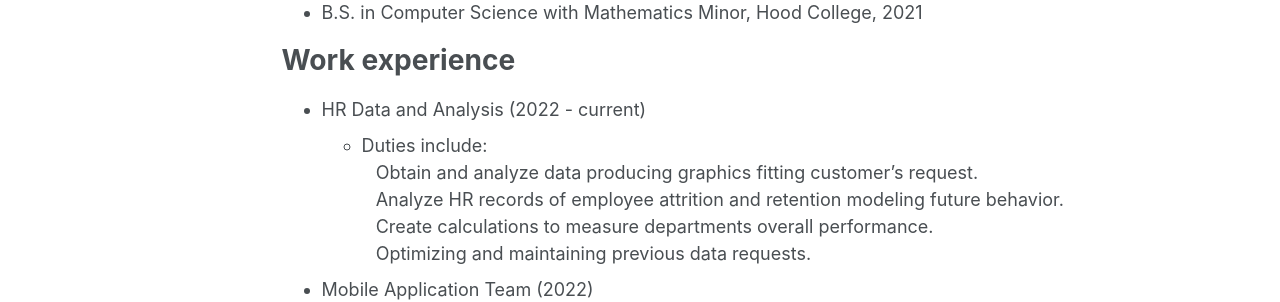
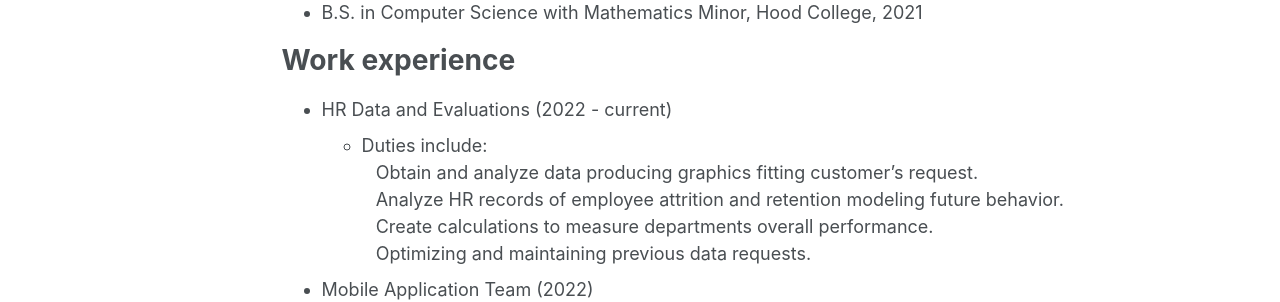
Before and after one commit to laurenthompson4477/Portfolio.github.io, a Jekyll site: the page built from _pages/cv.md, in a window 1280 px wide and 900 px high. Shown: the part 372-674 px from the top of the window. Built offline with Jekyll 4.4.1, drawn with Linux system fonts in a browser that asks for light colours.

Commit message:
Update cv.md

```diff
--- a/_pages/cv.md
+++ b/_pages/cv.md
@@ -19,7 +19,7 @@ Education
 
 Work experience
 ======
-* HR Data and Analysis (2022 - current)<br>
+* HR Data and Evaluations (2022 - current)<br>
   * Duties include:<br>
   &ensp; Obtain and analyze data producing graphics fitting customer's request.<br>
   &ensp; Analyze HR records of employee attrition and retention modeling future behavior.<br>
```
